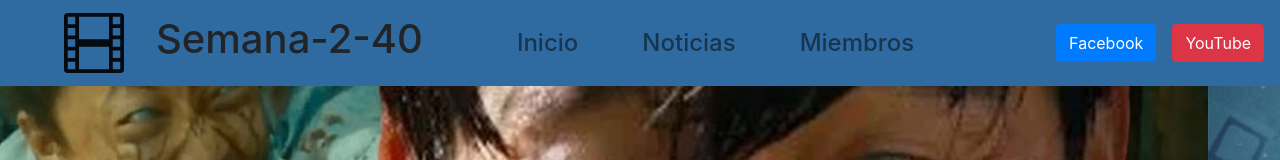
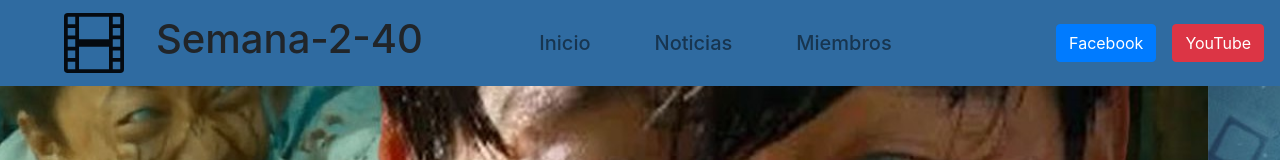
Before and after one commit to MariaPGomezA/semana-2-40, a Vue app: page / in a window 1280 px wide. Shown: the top 160 px of the page. Built offline with nearby package versions, Linux system fonts and the light colour scheme.

Commit message:
se disminuye el tamaño de la letra

```diff
--- a/src/components/MenuPrincipal.vue
+++ b/src/components/MenuPrincipal.vue
@@ -11,7 +11,7 @@
         <div>
             <h1 class=" ml-3 " href="">Semana-2-40</h1>
         </div>
-        <div class="navbar-nav  mr-auto ml-auto h4">
+        <div class="navbar-nav  mr-auto ml-auto h5">
             <a class="nav-link mr-5 f" href="#">Inicio</a>
             <a class="nav-link mr-5" href="#news">Noticias</a>
             <a class="nav-link mr-5" href="#team">Miembros</a>
```
